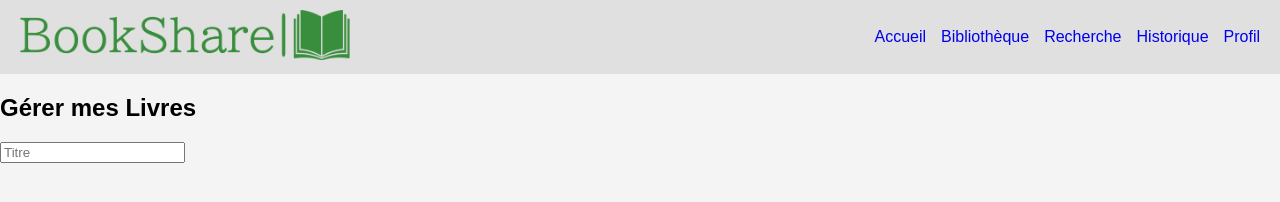
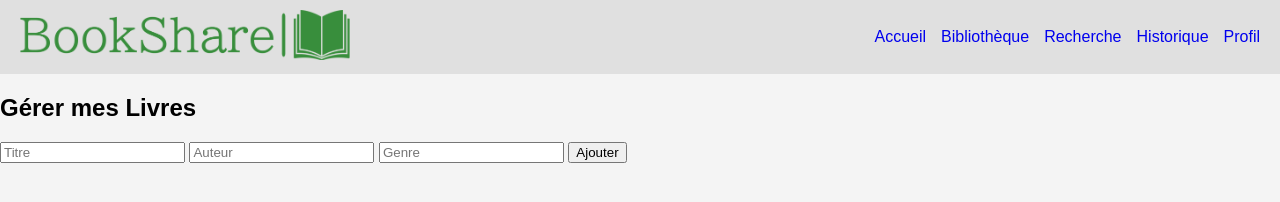
Before and after one commit to BdeB-Org/2cw-tp3-tp3_taghrid_tasnim, a plain HTML site: page html/bibliotheque.html in a window 1280 px wide. Drawn offline with Linux system fonts and the light colour scheme.

Commit message:
CODES JSCRIPT

```diff
--- a/html/bibliotheque.html
+++ b/html/bibliotheque.html
@@ -26,5 +26,9 @@
         <h2>Gérer mes Livres</h2>
         <form id="addBookForm">
         <input type="text" id="title" placeholder="Titre" required>
+        <input type="text" id="author" placeholder="Auteur" required>
+        <input type="text" id="genre" placeholder="Genre" required>
+            <button type="submit">Ajouter</button>
+        </form>
 </body>
 </html>
```
